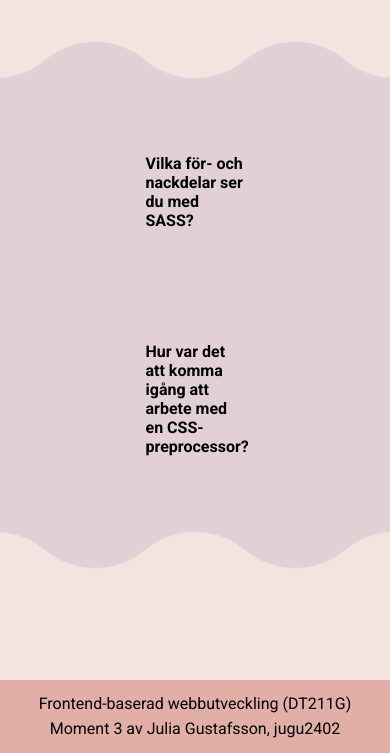
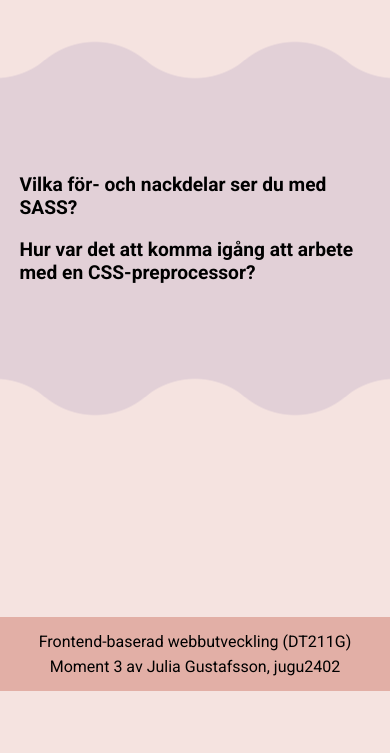
Before and after one commit to gustafsson96/dt211g-moment4, a website built with Parcel: page src/sass.html in a window 390 px wide. Shown: the part 153-906 px from the top of the page. After the commit the page ends 844 px from the top, so only its background shows below. Built offline with nearby package versions, Linux system fonts and the light colour scheme.

Commit message:
Style wavy border box for smaller screens

```diff
--- a/src/css/_layout.scss
+++ b/src/css/_layout.scss
@@ -69,11 +69,12 @@
 
     div {
         margin: 0 auto;
-        max-width: 50%;
+        padding: 4em 3em;
+        width: 50%;
     }
 
     p {
-        padding: 3em;
+        font-size: 1.2em
     }
 }
 
@@ -187,6 +188,14 @@
         font-size: 2.5em;
     }
 
+    .sass-container {
+
+        div {
+            padding: 4em 0;
+            width: 90%;
+        }
+    }
+
     .img-container {
         display: flex;
         flex-direction: column;
```
